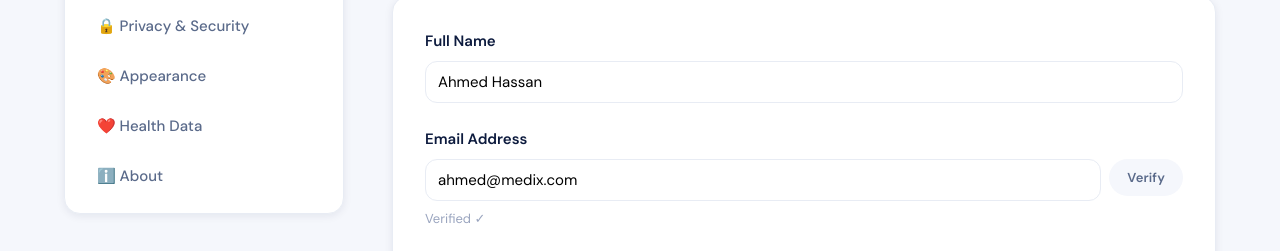
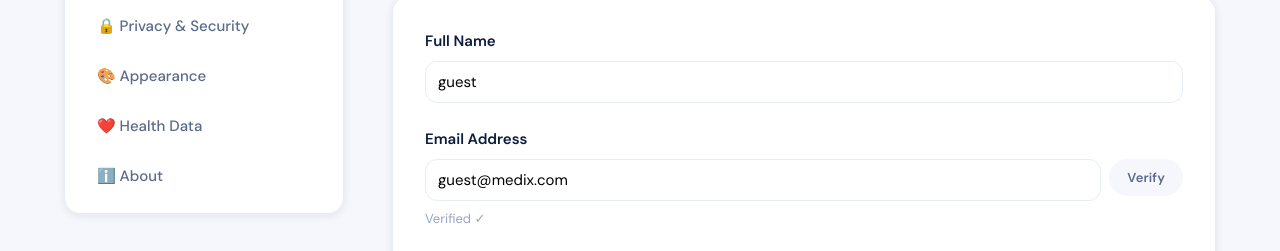
Before and after one commit to Shergill786/Medix, a plain HTML site: page settings.html in a window 1280 px wide. Shown: the part 258-509 px from the top of the page. Drawn offline with Linux system fonts and the light colour scheme.

Commit message:
modified:   home.html

```diff
--- a/settings.html
+++ b/settings.html
@@ -71,12 +71,12 @@
         <div class="settings-card">
           <div class="settings-group">
             <label for="fullname">Full Name</label>
-            <input type="text" id="fullname" placeholder="Your full name" value="Ahmed Hassan" />
+            <input type="text" id="fullname" placeholder="Your full name" value="guest" />
           </div>
           <div class="settings-group">
             <label for="email">Email Address</label>
             <div class="input-with-action">
-              <input type="email" id="email" placeholder="your@email.com" value="ahmed@medix.com" />
+              <input type="email" id="email" placeholder="your@email.com" value="guest@medix.com" />
               <button class="btn btn-sm btn-ghost">Verify</button>
             </div>
             <small class="text-muted">Verified ✓</small>
```
Also changed, not shown: home.html (+1 -1 lines).
